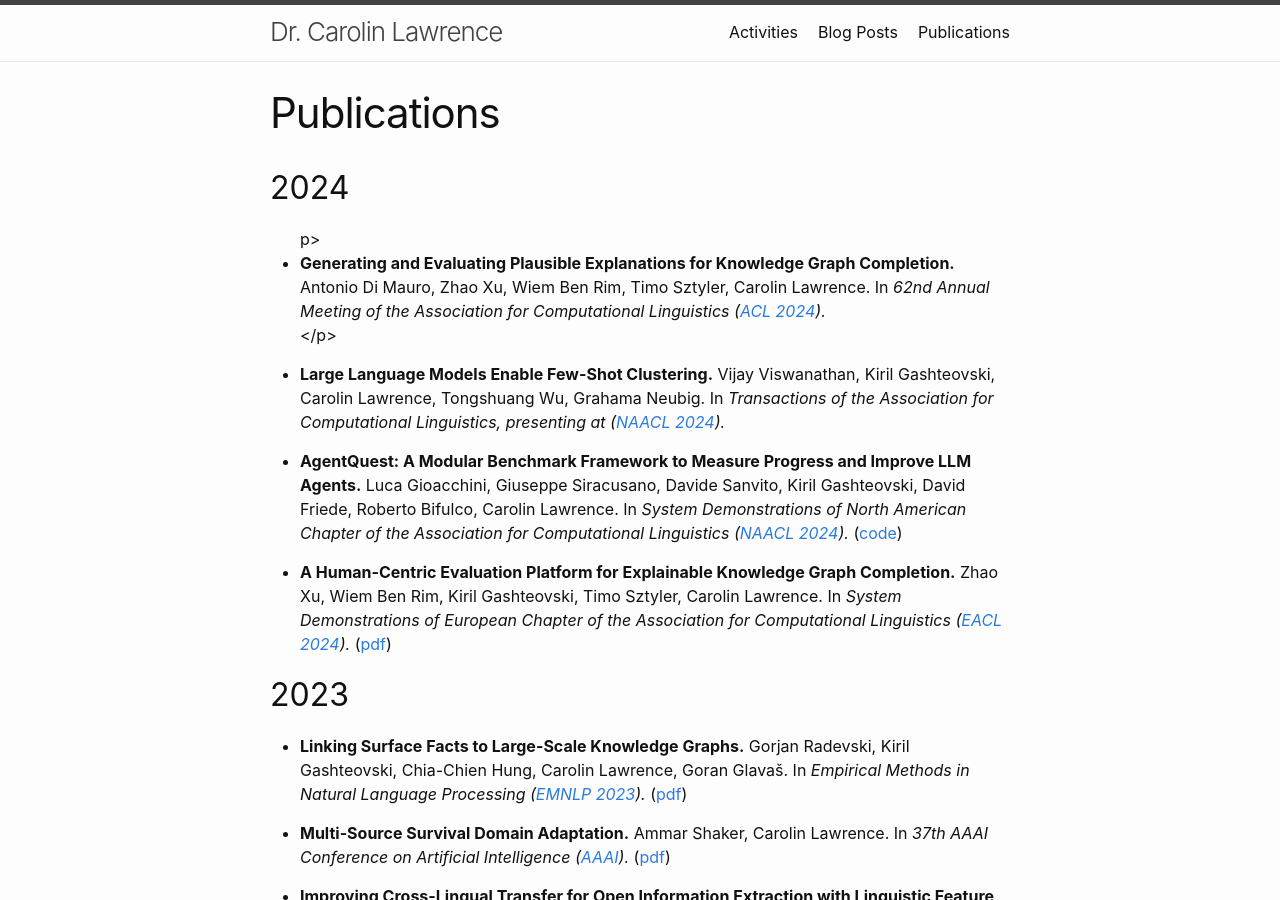
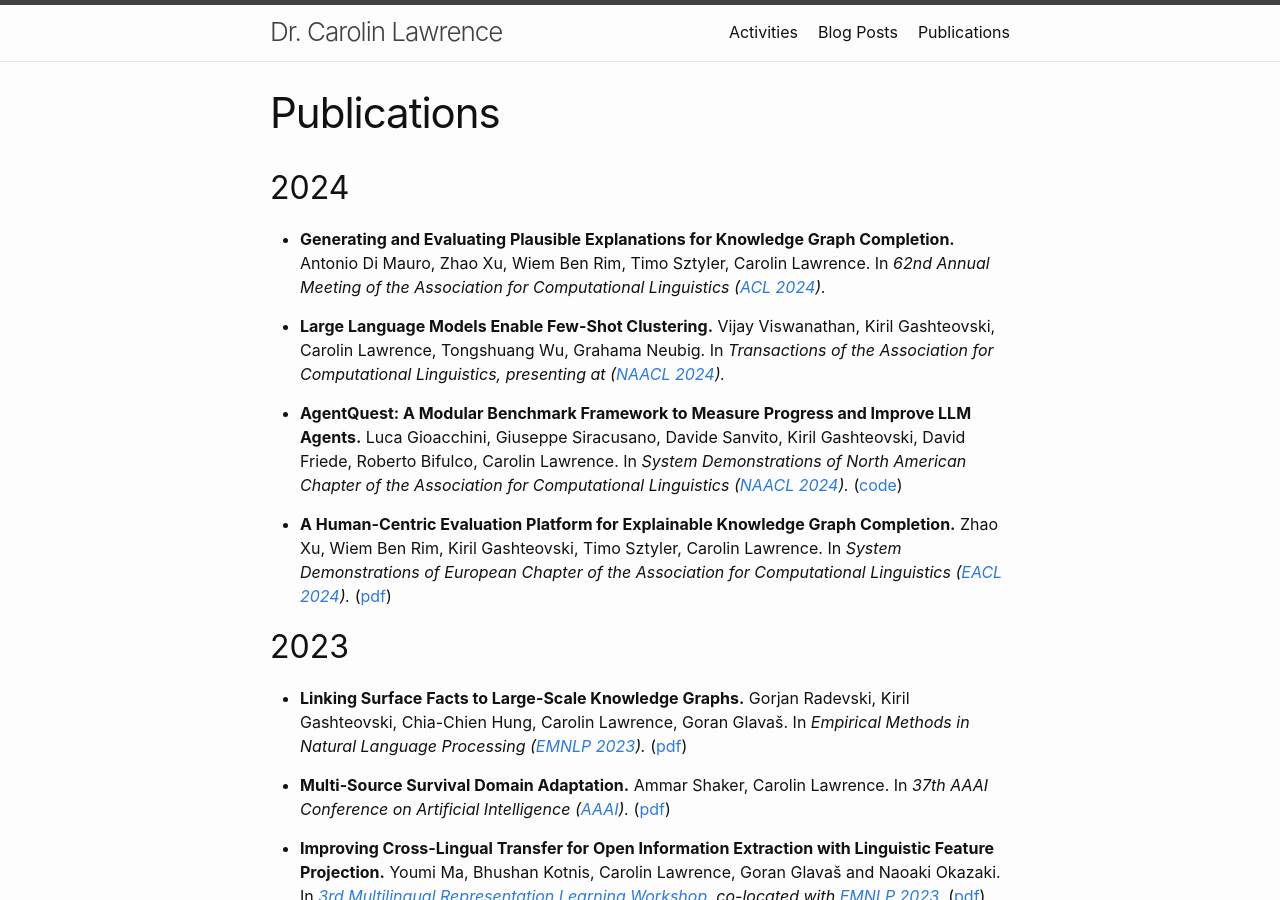
Before and after one commit to carolinlawrence/carolinlawrence.github.io, a Jekyll site: the page built from publications.markdown, in a window 1280 px wide and 900 px high. Built offline with Jekyll 4.4.1, drawn with Linux system fonts in a browser that asks for light colours.

```diff
--- a/publications.markdown
+++ b/publications.markdown
@@ -6,7 +6,7 @@ layout: page
 
 ## 2024
 <ul>
-    p><li><b>Generating and Evaluating Plausible Explanations for Knowledge Graph Completion.</b> Antonio Di Mauro, Zhao Xu, Wiem Ben Rim, Timo Sztyler, Carolin Lawrence. In <i>62nd Annual Meeting of the Association for Computational Linguistics (<a href="https://2024.aclweb.org/">ACL 2024</a>).</i> </li></p>
+    <p><li><b>Generating and Evaluating Plausible Explanations for Knowledge Graph Completion.</b> Antonio Di Mauro, Zhao Xu, Wiem Ben Rim, Timo Sztyler, Carolin Lawrence. In <i>62nd Annual Meeting of the Association for Computational Linguistics (<a href="https://2024.aclweb.org/">ACL 2024</a>).</i> </li></p>
     <p><li><b>Large Language Models Enable Few-Shot Clustering.</b> Vijay Viswanathan, Kiril Gashteovski, Carolin Lawrence, Tongshuang Wu, Grahama Neubig. In <i> Transactions of the Association for Computational Linguistics, presenting at (<a href="https://2024.naacl.org/">NAACL 2024</a>).</i> </li></p>
     <p><li><b>AgentQuest: A Modular Benchmark Framework to Measure Progress and Improve LLM Agents.</b> Luca Gioacchini, Giuseppe Siracusano, Davide Sanvito, Kiril Gashteovski, David Friede, Roberto Bifulco, Carolin Lawrence. In <i> System Demonstrations of North American Chapter of the Association for Computational Linguistics (<a href="https://2024.naacl.org/">NAACL 2024</a>).</i> (<a href="https://github.com/nec-research/agentquest">code</a>) </li></p>
     <p><li><b>A Human-Centric Evaluation Platform for Explainable Knowledge Graph Completion.</b> Zhao Xu, Wiem Ben Rim, Kiril Gashteovski, Timo Sztyler, Carolin Lawrence. In <i> System Demonstrations of European Chapter of the Association for Computational Linguistics (<a href="https://2024.eacl.org/">EACL 2024</a>).</i> (<a href="https://aclanthology.org/2024.eacl-demo.3/">pdf</a>) </li></p>
```
